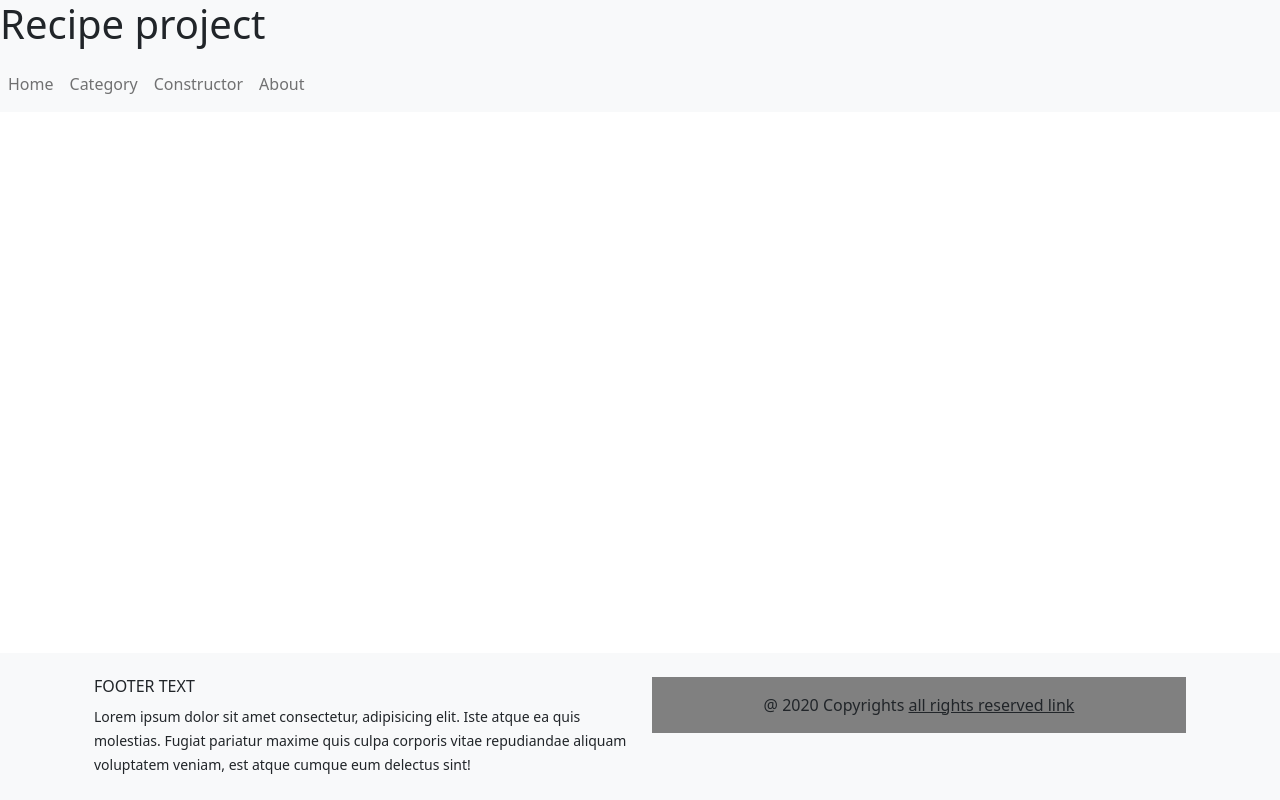
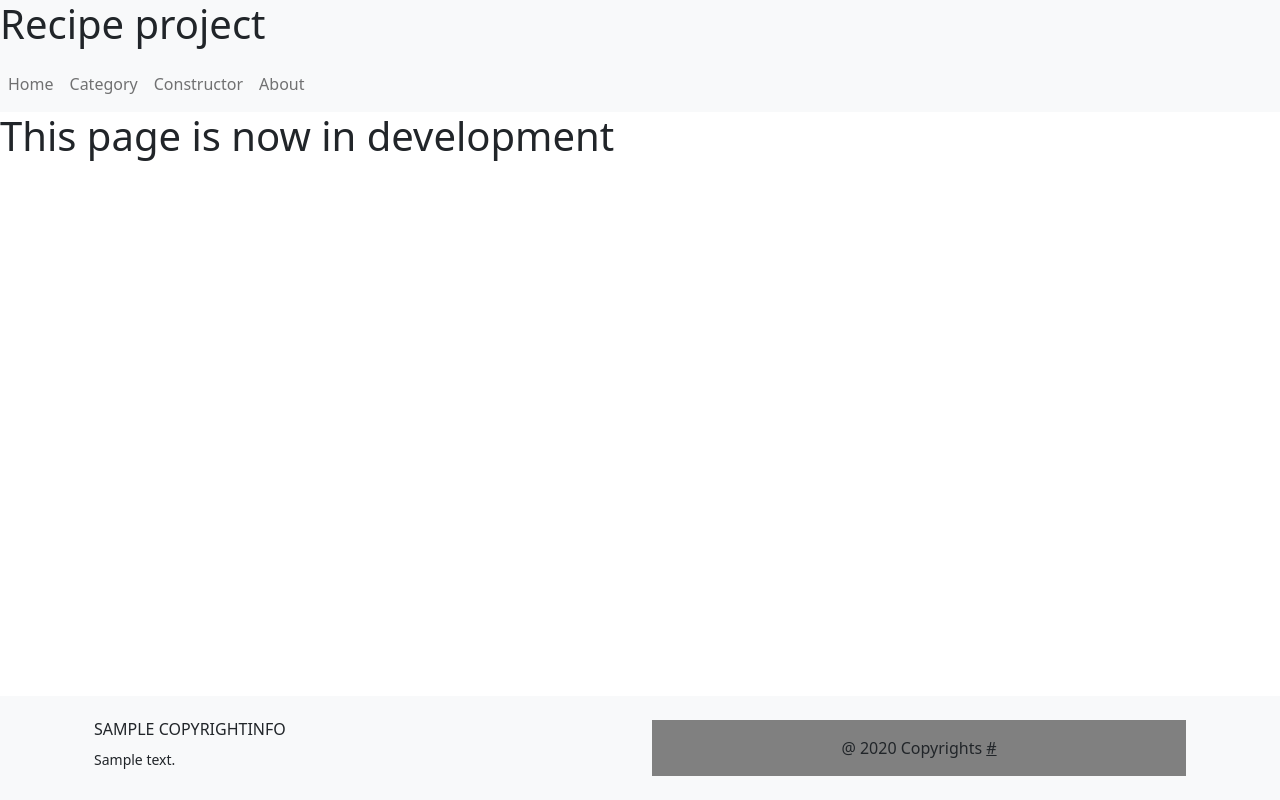
Before and after one commit to lokarddev/recipe, a Django app: page /constructor/ in a window 1280 px wide. Run offline with Django 3.2, Linux system fonts and the light colour scheme; tables that the repository leaves empty hold one stand-in row (values such as "Sample post").

Commit message:
- base.html modified with context - context_processors.py created

```diff
--- /dev/null
+++ b/main_recipe/context_processors.py
@@ -0,0 +1,7 @@
+from .models import *
+
+
+def add_variable(request):
+    return {
+        'copyrights': CopyrightInfo.objects.get(pk=1)
+    }
--- a/main_recipe/views.py
+++ b/main_recipe/views.py
@@ -4,6 +4,7 @@ from .models import *
 
 
 class HomeView(View):
+    """The main page of the site. Contains the latest 4 recipes as table of cards"""
     def get(self, request):
         context = {
 
@@ -12,6 +13,7 @@ class HomeView(View):
 
 
 class CategoryView(View):
+    """Category page with a table of cards ordered by their category. Every card is a link contains a list of recipes"""
     def get(self, request):
         context = {
 
@@ -20,6 +22,8 @@ class CategoryView(View):
 
 
 class ConstructorView(View):
+    """The main feature of the site. Basically works as simple filter page at e-commerce. Contains table of categories
+    and list of products to choose from"""
     def get(self, request):
         context = {
 
@@ -28,6 +32,7 @@ class ConstructorView(View):
 
 
 class AboutView(View):
+    """Single page with information about the project"""
     def get(self, request):
         title = AboutInfo.objects.get(pk=1)
         context = {
--- a/recipe_project/settings.py
+++ b/recipe_project/settings.py
@@ -64,6 +64,7 @@ TEMPLATES = [
                 'django.template.context_processors.request',
                 'django.contrib.auth.context_processors.auth',
                 'django.contrib.messages.context_processors.messages',
+                'main_recipe.context_processors.add_variable'
             ],
         },
     },
--- a/templates/main_recipe/base.html
+++ b/templates/main_recipe/base.html
@@ -42,17 +42,15 @@
                 <div class="row">
                     <!-- Grid column -->
                     <div class="col-lg-6 col-md-12 mb-4 mb-md-0">
-                        <h6 class="text-uppercase">Footer text</h6>
-                        <small>Lorem ipsum dolor sit amet consectetur, adipisicing elit. Iste atque ea quis
-                            molestias. Fugiat pariatur maxime quis culpa corporis vitae repudiandae
-                            aliquam voluptatem veniam, est atque cumque eum delectus sint!</small>
+                        <h6 class="text-uppercase">{{ copyrights.copyright_title}}</h6>
+                        <small>{{ copyrights.copyright_text }}</small>
                     </div>
                     <!-- Another grid column -->
                     <!-- Copyrights -->
                     <div class="col-lg-6 col-md-12 mb-4 mb-md-0">
                         <div class="text-center p-3" style="background-color: grey">
                             @ 2020 Copyrights
-                            <a class="text-dark" href="#">all rights reserved link</a>
+                            <a class="text-dark" href="https://github.com/lokarddev">{{ copyrights.copyright_link }}</a>
                         </div>
                         </div>
                 </div>
--- a/templates/main_recipe/category.html
+++ b/templates/main_recipe/category.html
@@ -9,6 +9,7 @@
     {% endblock %}
 </head>
 <body>
-
+    {% block content %}
+    {% endblock %}
 </body>
 </html>
--- a/templates/main_recipe/constructor.html
+++ b/templates/main_recipe/constructor.html
@@ -9,6 +9,8 @@
     {% endblock %}
 </head>
 <body>
-
+    {% block content %}
+        <h1>This page is now in development</h1>
+    {% endblock %}
 </body>
 </html>
--- a/templates/main_recipe/home.html
+++ b/templates/main_recipe/home.html
@@ -1,4 +1,5 @@
 {% extends 'main_recipe/base.html' %}
+{% include 'main_recipe/base.html'%}
 {% load static%}
 <!DOCTYPE html>
 <html lang="en">
@@ -10,7 +11,7 @@
 </head>
 <body>
     {% block content %}
-
+{#        {% for topic in  %}#}
     {% endblock %}
 </body>
 </html>
```
